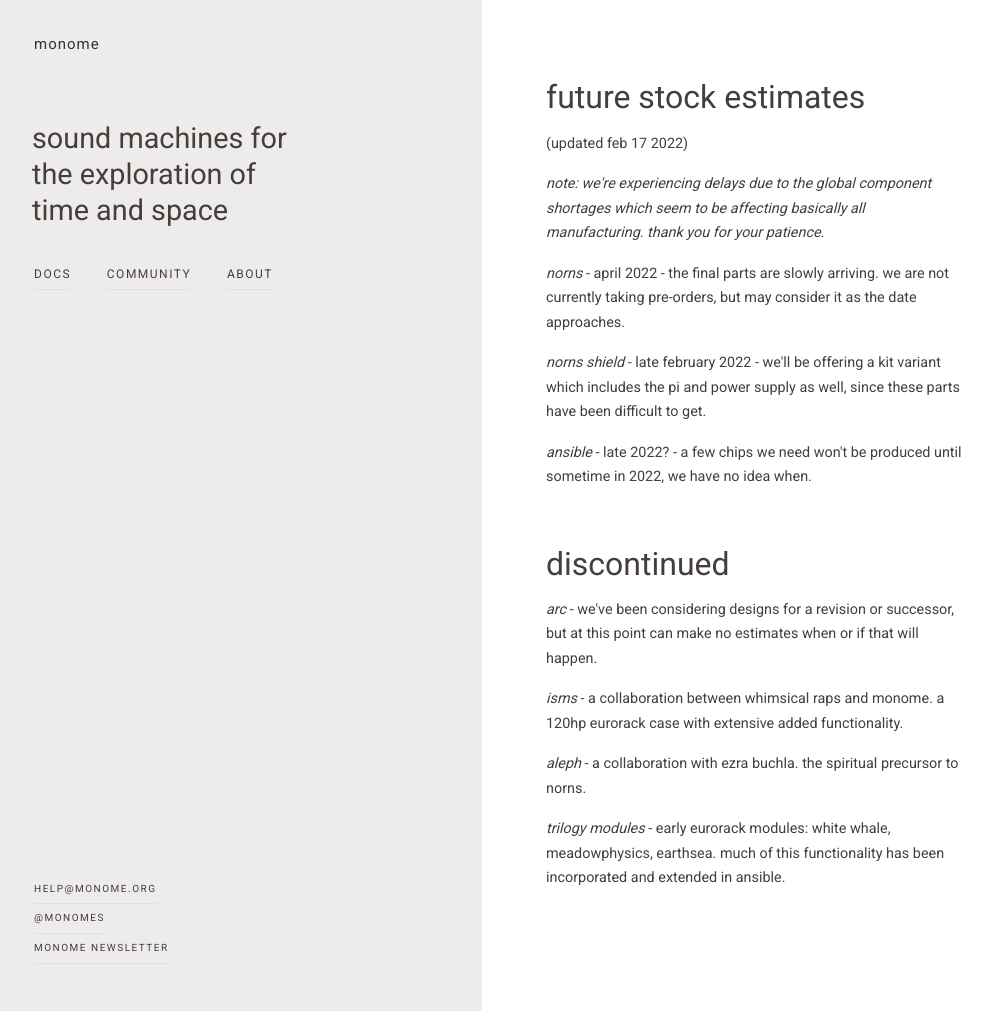
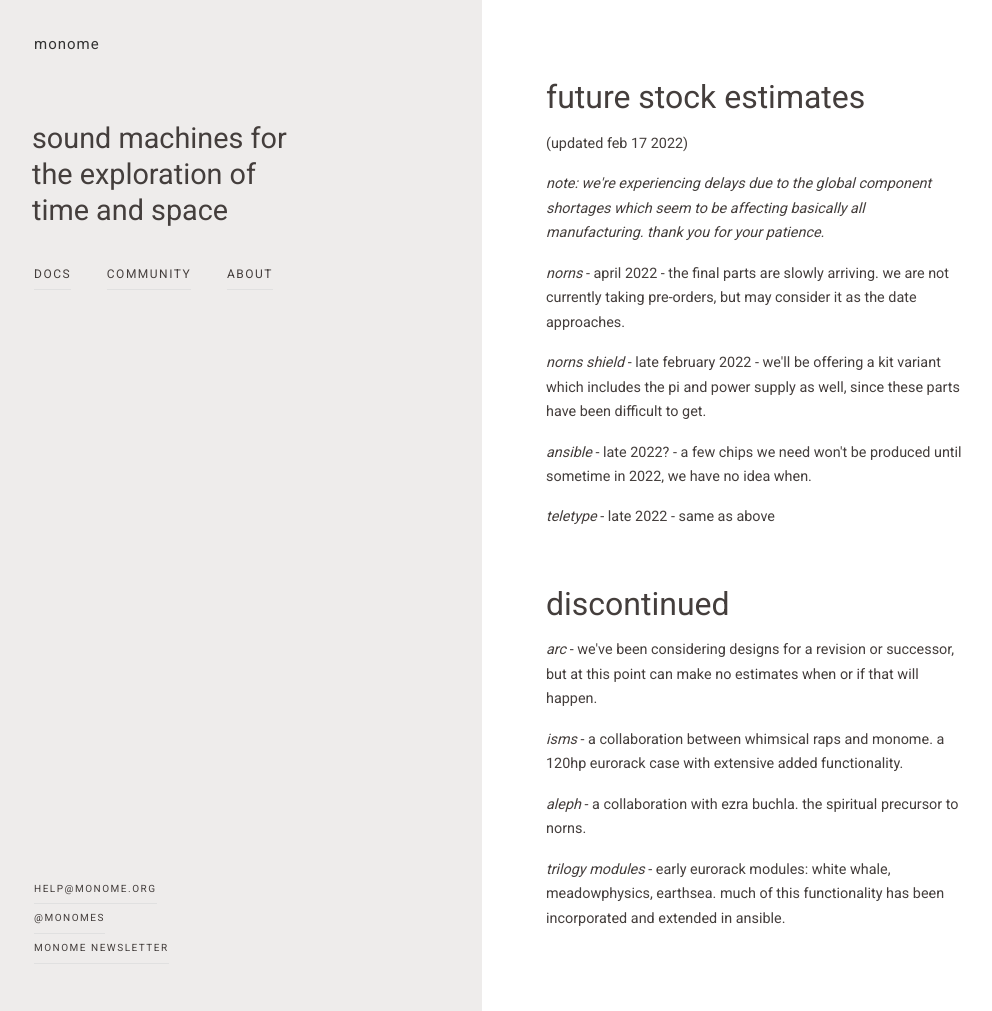
Before and after one commit to monome/monome.github.io, a Jekyll site: the page built from future.html, in a window 1280 px wide and 1011 px high. Shown: the whole window, without its empty margins (30-1022 px from the left). Built offline with Jekyll 4.4.1, drawn with Linux system fonts in a browser that asks for light colours.

Commit message:
teletype

```diff
--- a/future.html
+++ b/future.html
@@ -9,6 +9,7 @@
   <p><i>norns</i> - april 2022 - the final parts are slowly arriving. we are not currently taking pre-orders, but may consider it as the date approaches.</p>
   <p><i>norns shield</i> - late february 2022 - we'll be offering a kit variant which includes the pi and power supply as well, since these parts have been difficult to get.</p>
   <p><i>ansible</i> - late 2022? - a few chips we need won't be produced until sometime in 2022, we have no idea when.</p>
+  <p><i>teletype</i> - late 2022 - same as above</p>
   <br />
   <h1>discontinued</h1>
   <p><i>arc</i> - we've been considering designs for a revision or successor, but at this point can make no estimates when or if that will happen.</p>
```
